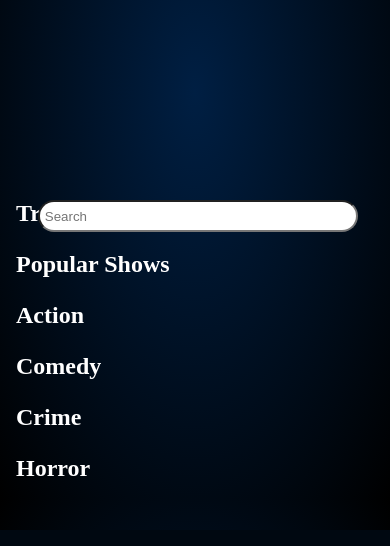
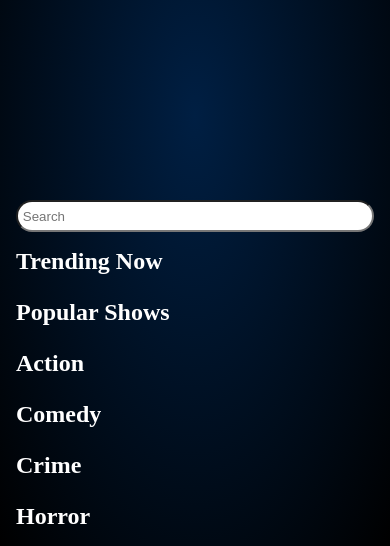
Before and after one commit to Dev-derah/Movie_App, a Flask app: page / in a window 390 px wide. Shown: the part 314-860 px from the top of the page. Run offline with Flask 2, Linux system fonts and the light colour scheme; parts of the project's set-up code (start-up, migrations or seed data) failed here and were passed over.

Commit message:
made search bar responsive

```diff
--- a/static/css/index.css
+++ b/static/css/index.css
@@ -163,7 +163,8 @@ z-index: 5;
     margin-bottom: 0.7rem;
 }
 .result-details p{
-    line-height: 1.5rem;;
+    line-height: 1.5rem;
+    text-align: justify;
 }
 .result-img{
     height: 15rem;
@@ -188,6 +189,7 @@ z-index: 5;
     transition: trasnsform all 40s ease;
     z-index: 1;
 }
+
 .all_movies::-webkit-scrollbar{
     display: none;
 }
@@ -289,6 +291,19 @@ z-index: 5;
         .seasons-section img{
         height: 12rem;
     }
+
+        .search {
+            position: static;
+            padding: 0;
+        }
+}
+
+
+.trending_header {
+    flex-direction: column-reverse;
+}
+.search form input {
+    width: 100%;
 }
 
 @media screen and (max-width:350px) {
@@ -300,7 +315,7 @@ z-index: 5;
     }
 
     .discover-title h1{
-        font-size: 1.5rem;
+        font-size: 1rem;
     }
 
    .seasons-section img{
```
